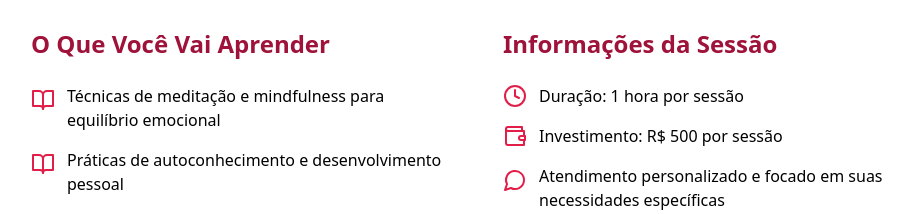
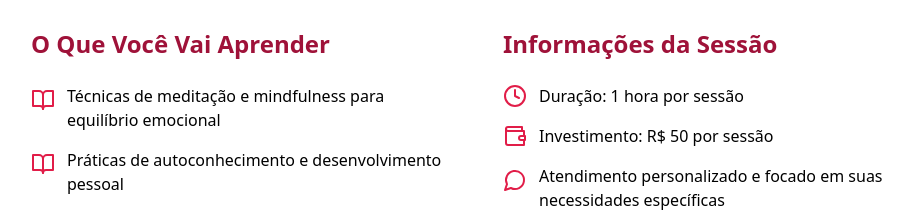
Before and after one commit to AstridNielsen-lab/Juliette-Psicose-Coach, a React (Vite) app: page / in a window 1280 px wide. Shown: the part 1480-1694 px from the top of the page, without its empty margins (161-1074 px from the left). Built offline with nearby package versions, Linux system fonts and the light colour scheme.

Commit message:
Update App.tsx

```diff
--- a/src/App.tsx
+++ b/src/App.tsx
@@ -87,7 +87,7 @@ function App() {
                 </li>
                 <li className="flex items-center">
                   <Wallet className="w-6 h-6 text-rose-600 mr-3" />
-                  <span>Investimento: R$ 500 por sessão</span>
+                  <span>Investimento: R$ 50 por sessão</span>
                 </li>
                 <li className="flex items-start">
                   <MessageCircle className="w-6 h-6 text-rose-600 mr-3 flex-shrink-0 mt-1" />
```
